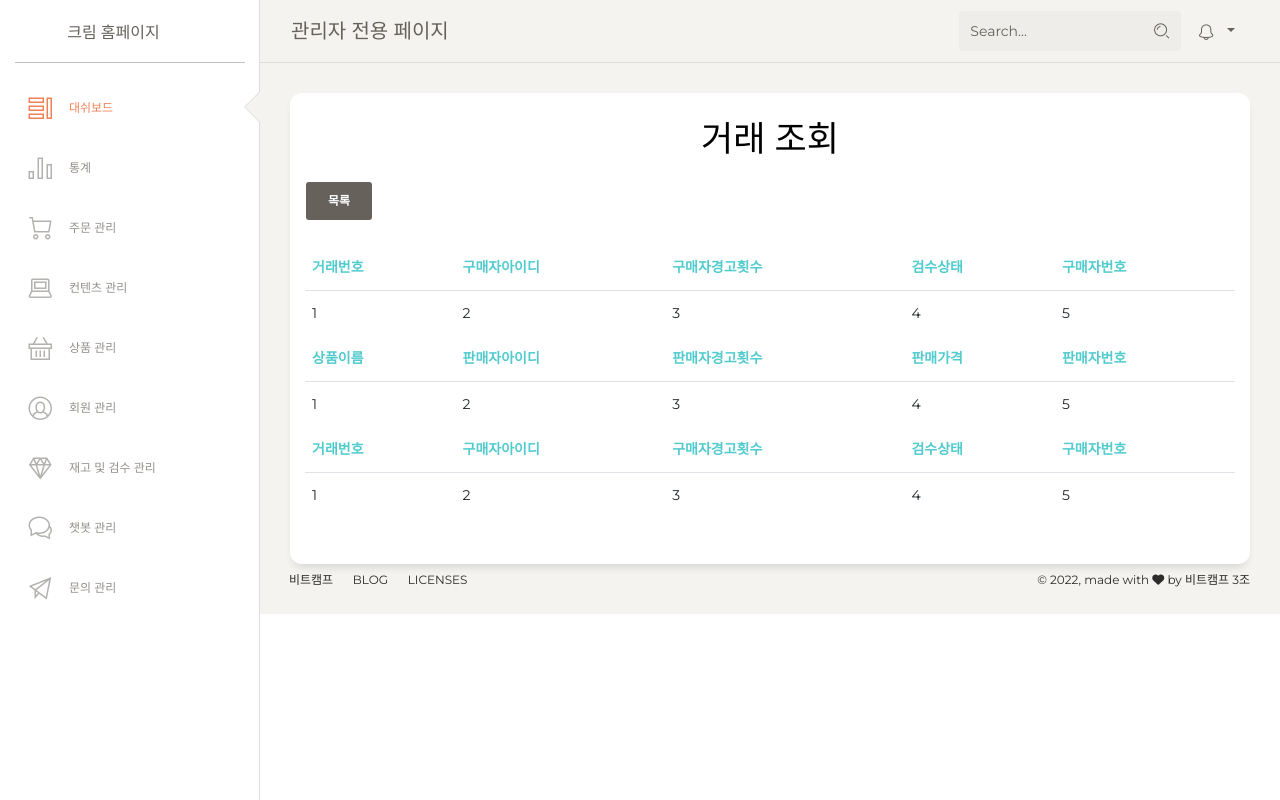
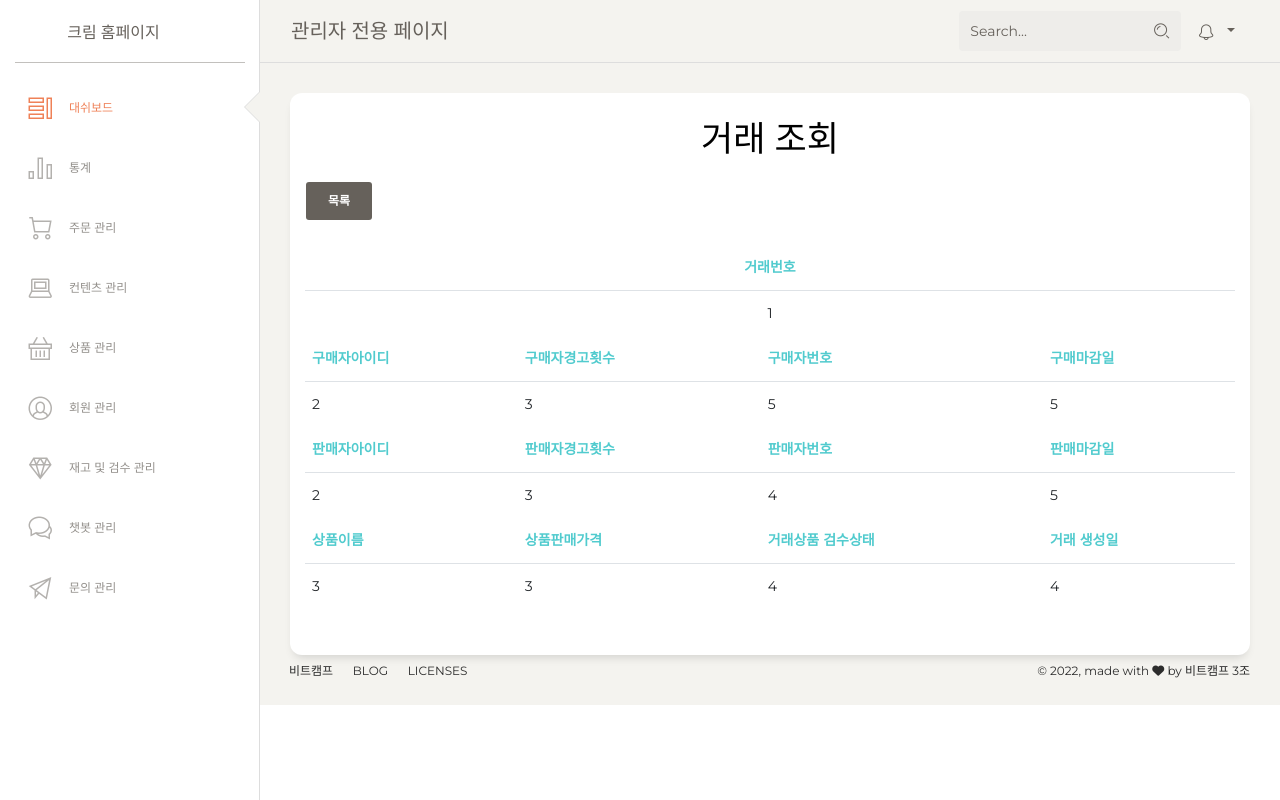
Before and after one commit to woonglceo/git_shoeCream, a Java web app: page /adminViews/order/dealView?dealId=1 in a window 1280 px wide. Run offline with Spring Boot 4, a stand-in JSP engine, Linux system fonts and the light colour scheme; the project's own start-up code is not run, and a stand-in starts its controllers and pages; some of the project's set-up classes (security, data sources, template engines, error pages and the like) are left out, and stand-ins take their place; some libraries are stand-ins or nearby versions.

Commit message:
deal search, dealView 추가

```diff
--- a/shoeCream/src/main/webapp/WEB-INF/adminViews/order/dealList.jsp
+++ b/shoeCream/src/main/webapp/WEB-INF/adminViews/order/dealList.jsp
@@ -37,14 +37,14 @@
 					<th>판매마감기한</th>
 				</tr>
 			</thead>
-
+            <tbody id="tableBody"></tbody>
           </table>
         <div id="dealPagingDiv" class="pagingDiv"></div>
      	       <div class="input-group no-border" id="searchDiv">
 				    	<select name="searchOption" id="searchOption">
 							 <option value="dealId">거래번호</option>
 						     <option value="productName">상품이름</option>
-						     <option value="userId">회원아이디</option>
+						     <option value="username">회원아이디</option>
 						</select>
 
 						<input type="text" class="form-control" placeholder="검색어 입력"
--- a/shoeCream/src/main/webapp/WEB-INF/adminViews/order/dealView.jsp
+++ b/shoeCream/src/main/webapp/WEB-INF/adminViews/order/dealView.jsp
@@ -15,60 +15,61 @@
       <div class="card-body">
         <div class="table-responsive">
           <table class="table" id="dealListTable">
+
             <thead class=" text-primary">
 				<tr>
-					<th>거래번호</th>
-					<th>구매자아이디</th>
-					<th>구매자경고횟수</th>
-					<th>검수상태</th>
-					<th>구매자번호</th><!-- <th class="text-right"> -->
+					<th colspan="4" style="text-align:center">거래번호</th>
 				</tr>
 			</thead>
             <tbody>
             	<tr>
-	            	<td>1</td>
-	            	<td>2</td>
-	            	<td>3</td>
-	            	<td>4</td>
-	            	<td>5</td>
+	            	<td class="tdForView"
+	            	 colspan="4" style="text-align:center">1</td>
             	</tr>
             </tbody>
+
             <thead class=" text-primary">
 				<tr>
-					<th>상품이름</th>
-					<th>판매자아이디</th>
-					<th>판매자경고횟수</th>
-					<th>판매가격</th>
-					<th>판매자번호</th>
+					<th>구매자아이디</th><th>구매자경고횟수</th><th>구매자번호</th><th>구매마감일</th>
 				</tr>
 			</thead>
             <tbody>
             	<tr>
-	            	<td>1</td>
-	            	<td>2</td>
-	            	<td>3</td>
-	            	<td>4</td>
-	            	<td>5</td>
+	            	<td class="tdForView">2</td>
+	            	<td class="tdForView">3</td>
+	            	<td class="tdForView">5</td>
+	            	<td class="tdForView">5</td>
             	</tr>
             </tbody>
+
             <thead class=" text-primary">
 				<tr>
-					<th>거래번호</th>
-					<th>구매자아이디</th>
-					<th>구매자경고횟수</th>
-					<th>검수상태</th>
-					<th>구매자번호</th><!-- <th class="text-right"> -->
+					<th>판매자아이디</th><th>판매자경고횟수</th><th>판매자번호</th><th>판매마감일</th>
 				</tr>
 			</thead>
             <tbody>
             	<tr>
-	            	<td>1</td>
-	            	<td>2</td>
-	            	<td>3</td>
-	            	<td>4</td>
-	            	<td>5</td>
+	            	<td class="tdForView">2</td>
+	            	<td class="tdForView">3</td>
+	            	<td class="tdForView">4</td>
+	            	<td class="tdForView">5</td>
             	</tr>
             </tbody>
+
+            <thead class=" text-primary">
+				<tr>
+					<th>상품이름</th><th>상품판매가격</th><th>거래상품 검수상태</th><th>거래 생성일</th>
+				</tr>
+			</thead>
+            <tbody>
+            	<tr>
+	            	<td class="tdForView">3</td>
+	            	<td class="tdForView">3</td>
+	            	<td class="tdForView">4</td>
+	            	<td class="tdForView">4</td>
+            	</tr>
+            </tbody>
+
           </table>
         </div>
         <div id="dealPagingDiv" class="pagingDiv"></div>
--- a/shoeCream/src/main/webapp/admin/assets/js/order/dealView.js
+++ b/shoeCream/src/main/webapp/admin/assets/js/order/dealView.js
@@ -7,6 +7,26 @@
 		success: function(data){
 			console.log('data', data);
 
+			var cr = "불통"
+			if(data.checkResult == 1) { cr = "통과완료"; }
+
+			$('.tdForView').empty();
+			$('.tdForView').eq(0).text(data.dealId); //거래 번호
+
+			$('.tdForView').eq(1).text(data.pemail); //구매자 아이디
+			$('.tdForView').eq(2).text(data.preportCount); //구매자 경고횟수
+			$('.tdForView').eq(3).text(data.pphoneNum); //구매자 번호
+			$('.tdForView').eq(4).text(data.purchaseDueDate); //구매자 번호
+
+			$('.tdForView').eq(5).text(data.email); //판매자 아이디
+			$('.tdForView').eq(6).text(data.reportCount); //판매자 경고횟수
+			$('.tdForView').eq(7).text(data.phoneNum); //판매자 번호
+			$('.tdForView').eq(8).text(data.salesDueDate); //판매 마감일
+
+			$('.tdForView').eq(9).text(data.productName); //상품 이름
+			$('.tdForView').eq(10).text(data.salesPrice.toLocaleString()+"원"); //상품 판매가격
+			$('.tdForView').eq(11).text(cr); //검수결과
+			$('.tdForView').eq(12).text(data.dealRegDate); //거래 생성일
 		},
 		error: function(err){
 			alert('에러났습니다');
```
Also changed, not shown: shoeCream/src/main/java/deal/dao/dealMapper.xml (+22 -7 lines), shoeCream/src/main/webapp/admin/assets/js/order/dealList.js (+52 -23 lines), shoeCream/src/main/webapp/admin/assets/js/order/orderList.js (+31 -19 lines), 2 other files.
